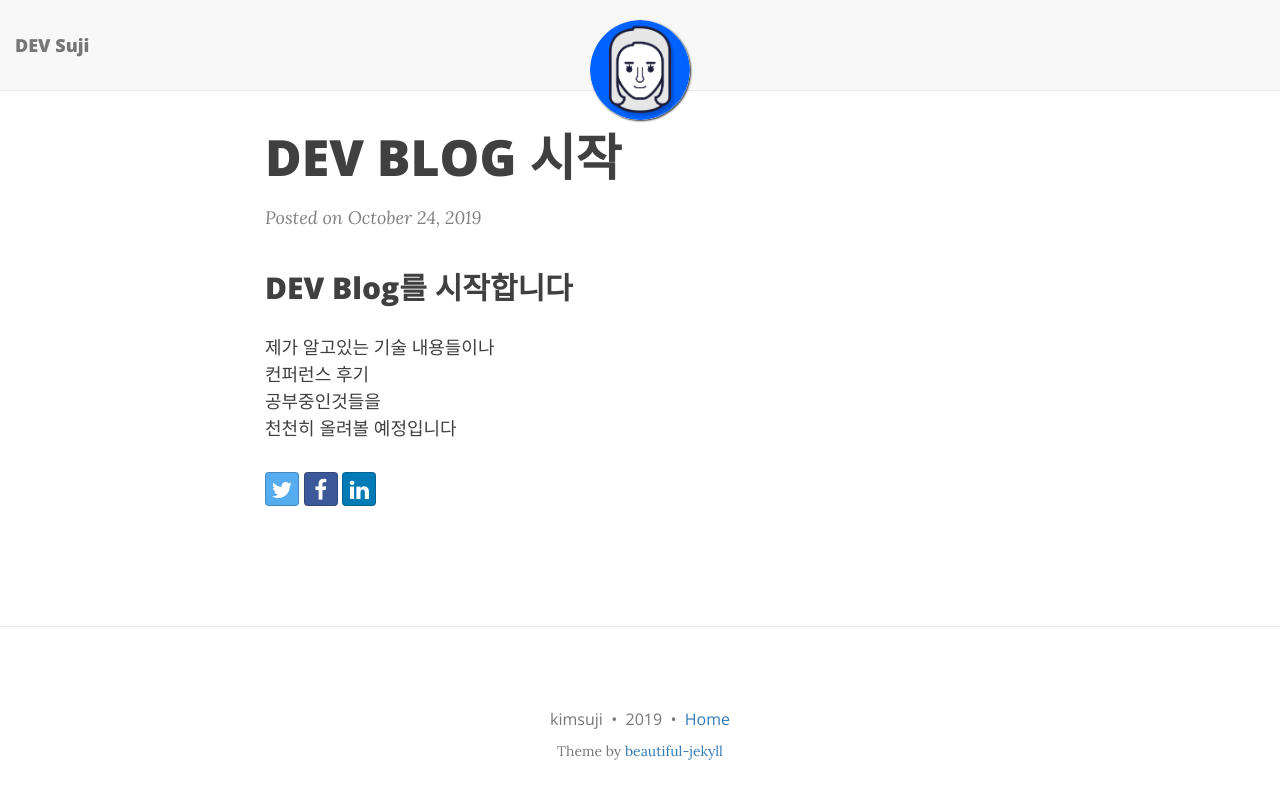
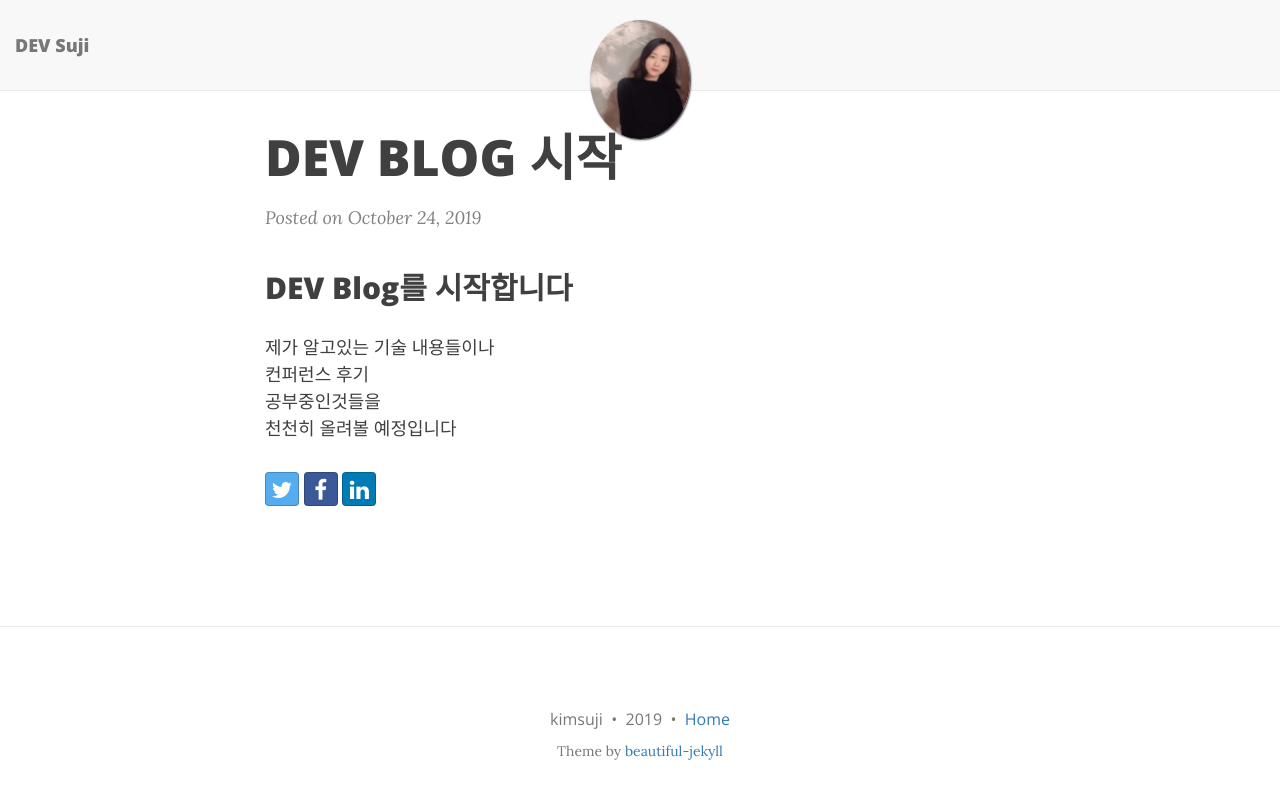
Before and after one commit to wkfwlspsl/wkfwlspsl.github.io, a Jekyll site: the page built from _posts/2019-10-24-first-post.md, in a window 1280 px wide. Shown: the top 799 px of the page. Built offline with Jekyll 4.4.1, drawn with Linux system fonts in a browser that asks for light colours; nearby versions of some CDN libraries; comment, search, counter and statistics services are not loaded.

Commit message:
Update _config.yml

```diff
--- a/_config.yml
+++ b/_config.yml
@@ -25,7 +25,7 @@ description: Dev Blog by Suji
 navbar-links:
 # Image to show in the navigation bar - image must be a square (width = height)
 # Remove this parameter if you don't want an image in the navbar
-avatar: "/img/profile.png"
+avatar: "/img/profile.jpg"
 
 # If you want to have an image logo in the top-left corner instead of the title text,
 # then specify the following parameter
```
